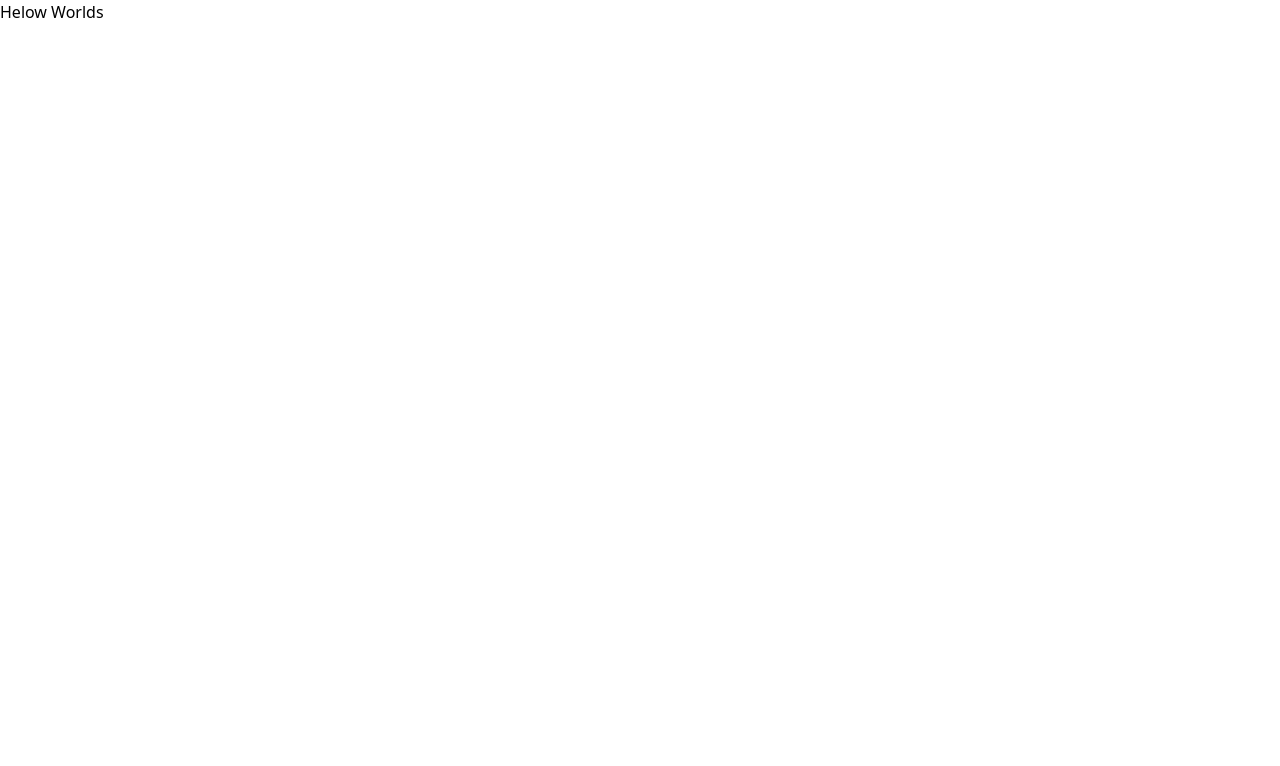
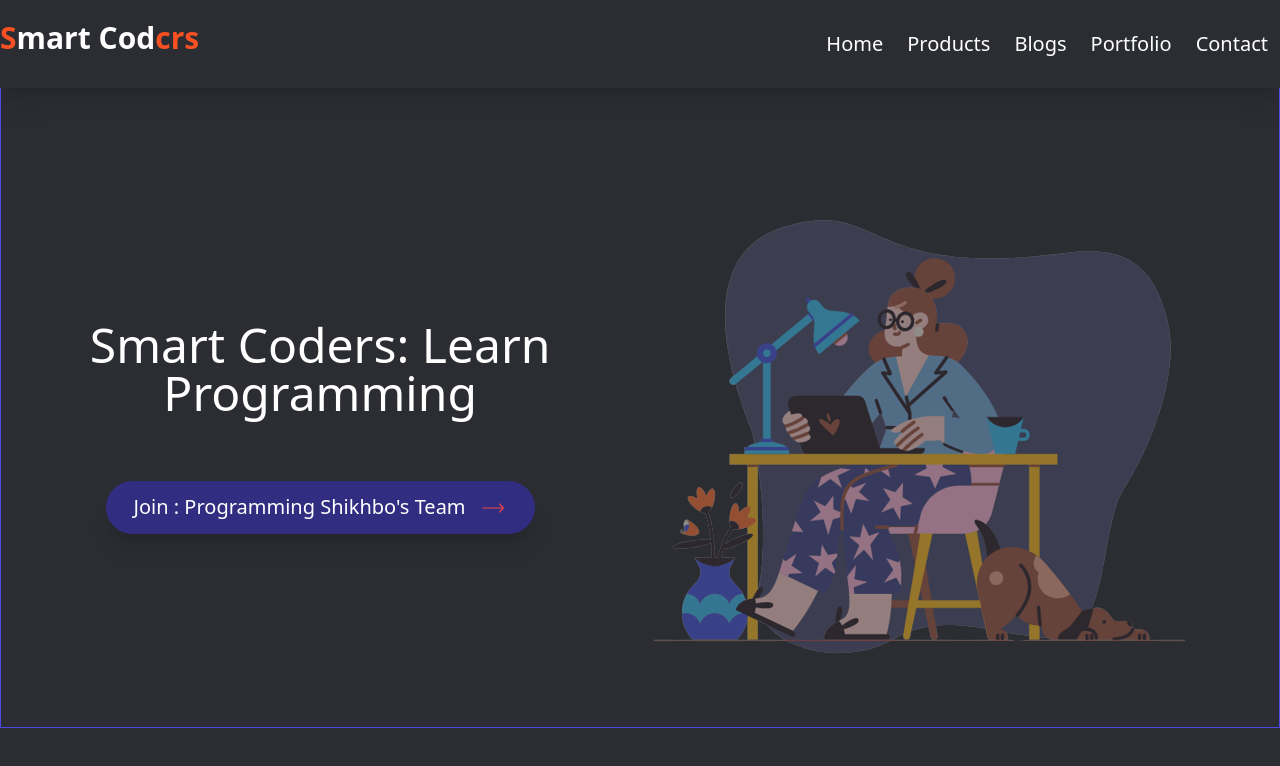
Before and after one commit to go2arnobweb/codbd, a website built with Vite: page index.html in a window 1280 px wide. Built offline with nearby package versions, Linux system fonts and the light colour scheme.

Commit message:
create navbar and hero section

```diff
--- a/index.html
+++ b/index.html
@@ -6,9 +6,41 @@
     <title>CODBD</title>
     <link rel="stylesheet" href="css/tailwind.css">
 </head>
-<body>
+<body class="bg-[#2B2D33]">
 
-    <h1>Helow Worlds</h1>
+    <nav class="bg-[#2B2D33] shadow-xl">
+        <div class="container mx-auto">
+            <div class="sm:flex justify-between py-5 items-center">
+                <div class="text-center mb-3">
+                    <a href="#" class="text-white text-xl sm:text-3xl font-bold"><span class="text-[#F65023]">S</span>mart Cod<span class="text-[#F65023]">crs</span></a>
+                </div>
+
+                <ul class="sm:flex text-xl text-white text-center border-t sm:border-none">
+                    <li class="mt-4 sm:mt-0"> <a href="#" class="p-3 hover:text-[#F65023]"> Home </a> </li>
+                    <li> <a href="#" class="p-3 hover:text-[#F65023]"> Products </a> </li>
+                    <li> <a href="#" class="p-3 hover:text-[#F65023]"> Blogs </a> </li>
+                    <li> <a href="#" class="p-3 hover:text-[#F65023]"> Portfolio </a> </li>
+                    <li> <a href="#" class="p-3 hover:text-[#F65023]"> Contact </a> </li>
+                </ul>
+            </div>
+        </div>
+    </nav>
+
+    <header>
+        <div class="container mx-auto border border-indigo-600 border-t-0 sm:flex justify-around items-center text-center text-white h-[80vh] px-10 pt-10">
+            <div>
+                <h1 class="text-2xl sm:text-5xl mb-5 sm:mb-16">Smart Coders: Learn <br> Programming</h1>
+                <button class="bg-indigo-900 px-7 py-3 rounded-full text-xl shadow-xl hover:bg-indigo-950">Join : Programming Shikhbo's Team <svg class="w-7 inline-block text-red-500 ml-2 animate-ping" xmlns="http://www.w3.org/2000/svg" fill="none" viewBox="0 0 24 24" strokeWidth={1.5} stroke="currentColor" className="size-6">
+                    <path strokeLinecap="round" strokeLinejoin="round" d="M17.25 8.25 21 12m0 0-3.75 3.75M21 12H3" />
+                  </svg>
+                  </button>
+            </div>
+
+            <div>
+                <img class="animate-pulse" src="hero-img.png" alt="">
+            </div>
+        </div>
+    </header>
 
 </body>
 </html>
```
Also changed, not shown: hero-img.png (added).
